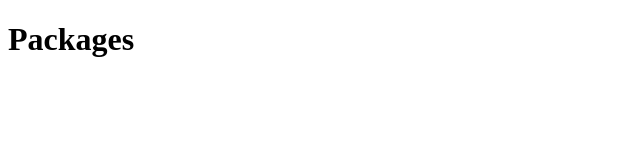
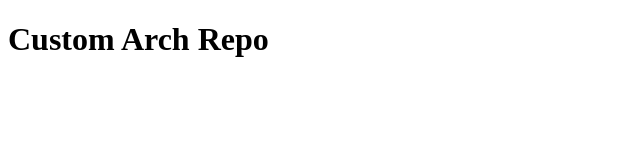
Before and after one commit to Shero23001/ArchRepo, a plain HTML site: page index.html in a window 1280 px wide. Shown: the whole page, without its empty margins (0-640 px from the left). Drawn offline with Linux system fonts and the light colour scheme.

Commit message:
Update index.html

```diff
--- a/index.html
+++ b/index.html
@@ -6,6 +6,6 @@
     <title> Arch Repo </title>
 </head>
 <body>
-    <h1> Packages </h1>
+    <h1> Custom Arch Repo </h1>
 </body>
 </html>
```
